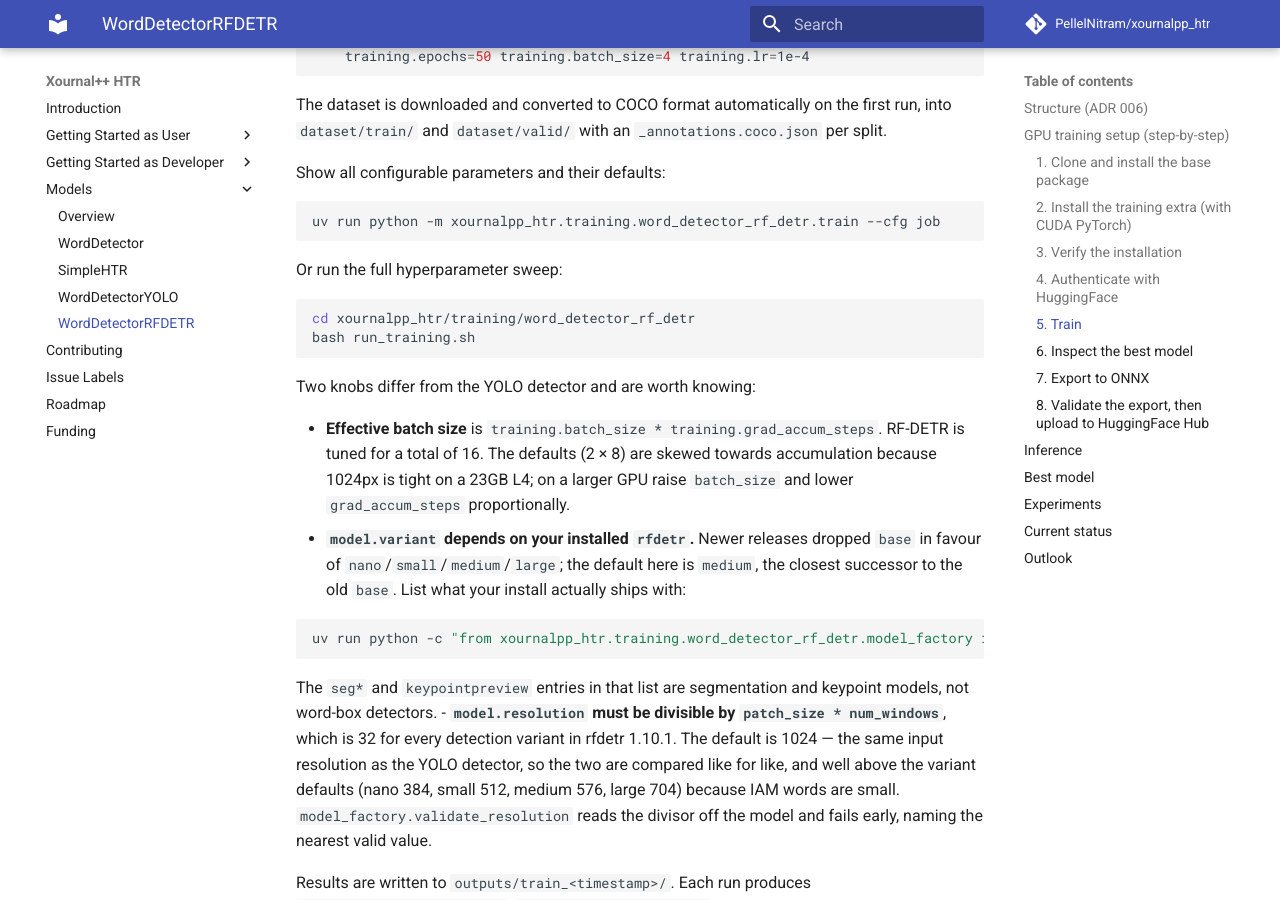
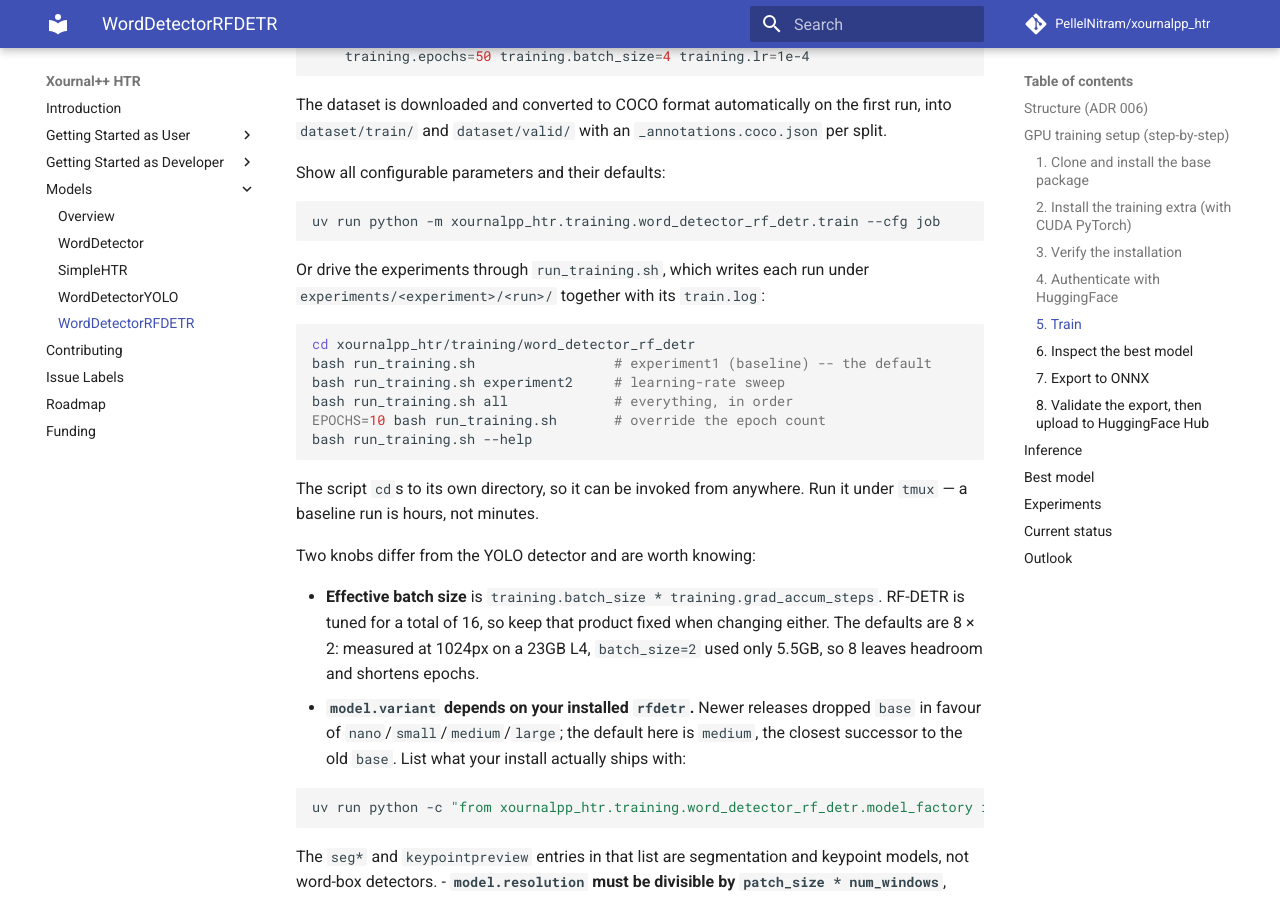
Before and after one commit to PellelNitram/xournalpp_htr, an MkDocs documentation site: the page built from docs/models/word_detector_rf_detr.md, in a window 1280 px wide and 900 px high, scrolled down 1910 px. Built offline with MkDocs 1.6.1 and Material for MkDocs 9.7.7, drawn with Linux system fonts in a browser that asks for light colours; comment, search, counter and statistics services are not loaded.

Commit message:
Raise batch size and make training experiments selectable. [CC]

````diff
--- a/docs/models/word_detector_rf_detr.md
+++ b/docs/models/word_detector_rf_detr.md
@@ -88,19 +88,27 @@ Show all configurable parameters and their defaults:
 uv run python -m xournalpp_htr.training.word_detector_rf_detr.train --cfg job
 ```
 
-Or run the full hyperparameter sweep:
+Or drive the experiments through `run_training.sh`, which writes each run
+under `experiments/<experiment>/<run>/` together with its `train.log`:
 
 ```bash
 cd xournalpp_htr/training/word_detector_rf_detr
-bash run_training.sh
+bash run_training.sh                 # experiment1 (baseline) -- the default
+bash run_training.sh experiment2     # learning-rate sweep
+bash run_training.sh all             # everything, in order
+EPOCHS=10 bash run_training.sh       # override the epoch count
+bash run_training.sh --help
 ```
+
+The script `cd`s to its own directory, so it can be invoked from anywhere. Run
+it under `tmux` — a baseline run is hours, not minutes.
 
 Two knobs differ from the YOLO detector and are worth knowing:
 
 - **Effective batch size** is `training.batch_size * training.grad_accum_steps`.
-  RF-DETR is tuned for a total of 16. The defaults (2 × 8) are skewed towards
-  accumulation because 1024px is tight on a 23GB L4; on a larger GPU raise
-  `batch_size` and lower `grad_accum_steps` proportionally.
+  RF-DETR is tuned for a total of 16, so keep that product fixed when changing
+  either. The defaults are 8 × 2: measured at 1024px on a 23GB L4,
+  `batch_size=2` used only 5.5GB, so 8 leaves headroom and shortens epochs.
 - **`model.variant` depends on your installed `rfdetr`.** Newer releases
   dropped `base` in favour of `nano`/`small`/`medium`/`large`; the default
   here is `medium`, the closest successor to the old `base`. List what your
````
Also changed, not shown: 2 other files.
